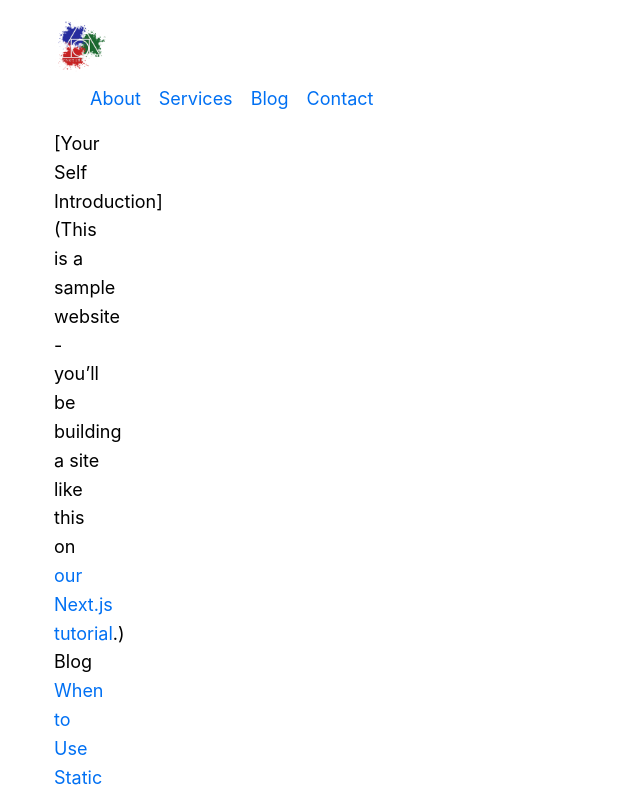
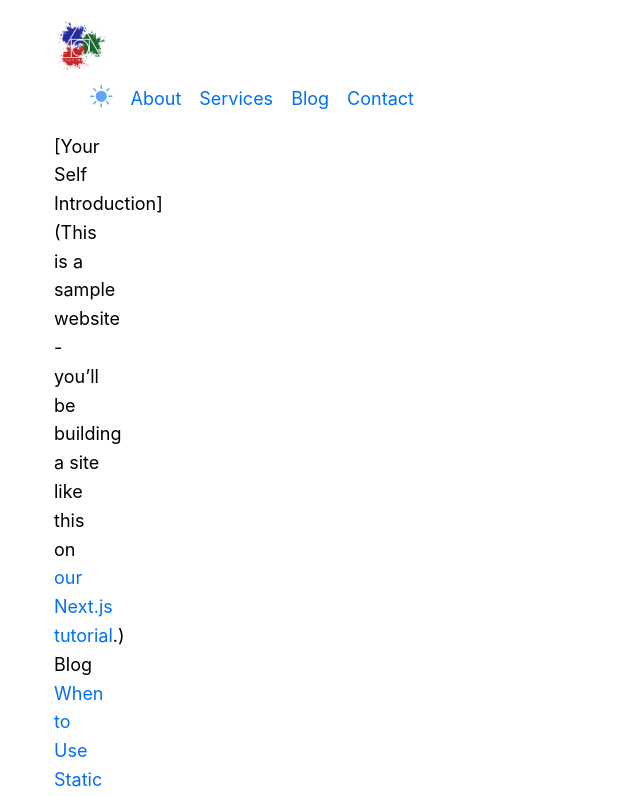
Before and after one commit to ynotGit/ynotNext, a Next.js app: page / in a window 1280 px wide. Shown: the top 796 px of the page, without its empty margins (0-640 px from the left). Built offline with nearby package versions, Linux system fonts and the light colour scheme.

Commit message:
added dark mode button to nav

```diff
--- /dev/null
+++ b/components/ThemeToggle.js
@@ -0,0 +1,26 @@
+import { useTheme } from 'next-themes';
+import { useState, useEffect } from 'react';
+import { BsMoonStars, BsFillSunFill } from 'react-icons';
+
+const ThemeToggle = () => {
+    const { theme, setTheme } = useTheme();
+    const [mounted, setMounted] = useState(false);
+    useEffect(() => setMounted(true), []);
+    if (!mounted) return null;
+
+    return (
+        <button
+            className="w-8 h-8 bg-blue-100 rounded-lg dark:bg-slate-800 flex items-center justify-center hover:ring-2 ring-blue-400 transition-all duration-300 focus:outline-none"
+            onClick={() => setTheme(theme === 'light' ? 'dark' : 'light')}
+            aria-label="Toggle Dark Mode"
+        >
+            {theme === 'light' ? (
+                <BsMoonStars className="text-blue-500 w-5 h-5" />
+            ) : (
+                <BsFillSunFill className="text-blue-400 w-5 h-5" />
+            )}
+        </button>
+    );
+};
+
+export default ThemeToggle;
--- a/components/header.js
+++ b/components/header.js
@@ -2,15 +2,18 @@
 import { useState, useEffect } from 'react';
 import Image from 'next/image';
 import Link from 'next/link';
+import { useTheme } from 'next-themes'
+import { BsMoonStars, BsFillSunFill } from 'react-icons/bs';
 
-export default function Nav() {
+export default function Header() {
     const [isOpen, setIsOpen] = useState(false);
-    const hamburgerLineTopBottom = `h-1 w-6 my-1 rounded-full bg-black transition ease transform duration-300`;
-    const hamburgerLineMiddle = `h-1 w-4 my-1 ml-1.5 rounded-full bg-black transition ease transform duration-300`;
+    const hamburgerLineTopBottom = `h-1 w-6 my-1 rounded-full bg-black transition ease transform duration-300 dark:bg-white`;
+    const hamburgerLineMiddle = `h-1 w-4 my-1 ml-1.5 rounded-full bg-black transition ease transform duration-300 dark:bg-white`;
+    const { theme, setTheme } = useTheme();
 
     return (
         <header>
-            <nav className="flex flex-wrap items-center justify-between w-full py-4 md:py-0 md:py-4 text-lg text-gray-700 bg-white">
+            <nav className="flex flex-wrap items-center justify-between w-full py-4 text-lg text-gray-700">
                 <div>
                     <a href="#">
                         <Image
@@ -43,11 +46,23 @@ export default function Nav() {
                 </button>
 
                 <div className="max-h-30 w-full px-4 md:flex md:items-center md:w-auto" id="menu">
-                    {/* <ul className="text-base text-gray-700 md:flex md:justify-between md:pt-0"> */}
                     <ul className={`${isOpen
-                        ? "text-base text-gray-700 md:flex md:justify-between md:pt-0"
+                        ? "transition-height duration-1000 ease-in-out text-base text-gray-700 md:flex md:justify-between md:pt-0"
                         : "hidden text-base text-gray-700 md:flex md:justify-between md:pt-0"
                         }`} >
+                        <li className="pl-4 md:pt-1  text-right">
+                            <button
+                                aria-label="Toggle Dark Mode"
+                                type="button"
+                                onClick={() => setTheme(theme === 'dark' ? 'light' : 'dark')}
+                            >
+                                {theme === 'light' ? (
+                                    <BsMoonStars className="text-blue-500 w-5 h-5" />
+                                ) : (
+                                    <BsFillSunFill className="text-blue-400 w-5 h-5" />
+                                )}
+                            </button>
+                        </li>
                         <li className="pl-4 md:pt-1  text-right">
                             <Link className="md:p-4 py-2 block hover:text-purple-400" href="#"
                             >About</Link>
--- a/package.json
+++ b/package.json
@@ -9,6 +9,7 @@
     "date-fns": "^2.29.2",
     "gray-matter": "^4.0.3",
     "next": "latest",
+    "next-themes": "^0.2.0",
     "react": "17.0.2",
     "react-dom": "17.0.2",
     "react-icons": "^4.4.0",
--- a/pages/_app.js
+++ b/pages/_app.js
@@ -1,5 +1,10 @@
 import '../styles/global.css';
+import { ThemeProvider } from 'next-themes';
 
 export default function App({ Component, pageProps }) {
-    return <Component {...pageProps} />;
+    return (
+        <ThemeProvider enableSystem={true} attribute="class">
+            <Component {...pageProps} />
+        </ThemeProvider>
+    )
 }
--- a/tailwind.config.js
+++ b/tailwind.config.js
@@ -1,5 +1,6 @@
 /** @type {import('tailwindcss').Config} */
 module.exports = {
+  darkMode: 'class',
   content: [
     "./pages/**/*.{js,ts,jsx,tsx}",
     "./components/**/*.{js,ts,jsx,tsx}",
```
Also changed, not shown: 1 other file (tests, documents, lock files or other folders).
